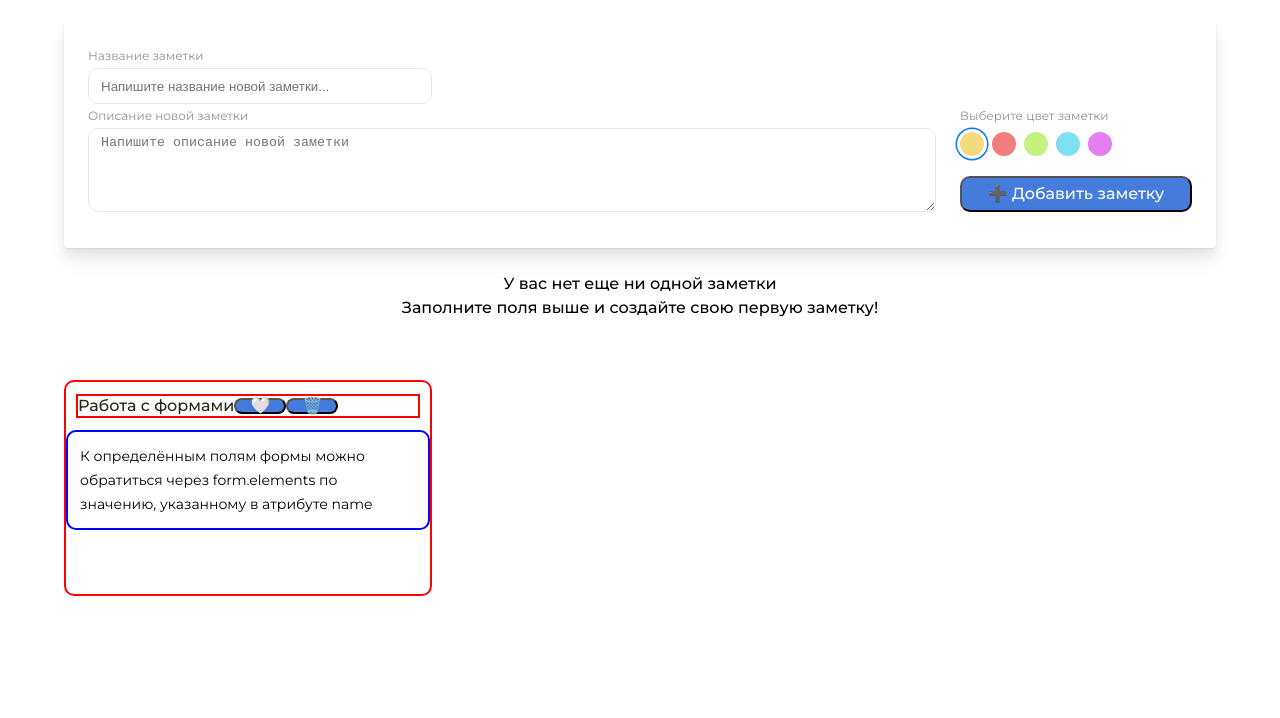
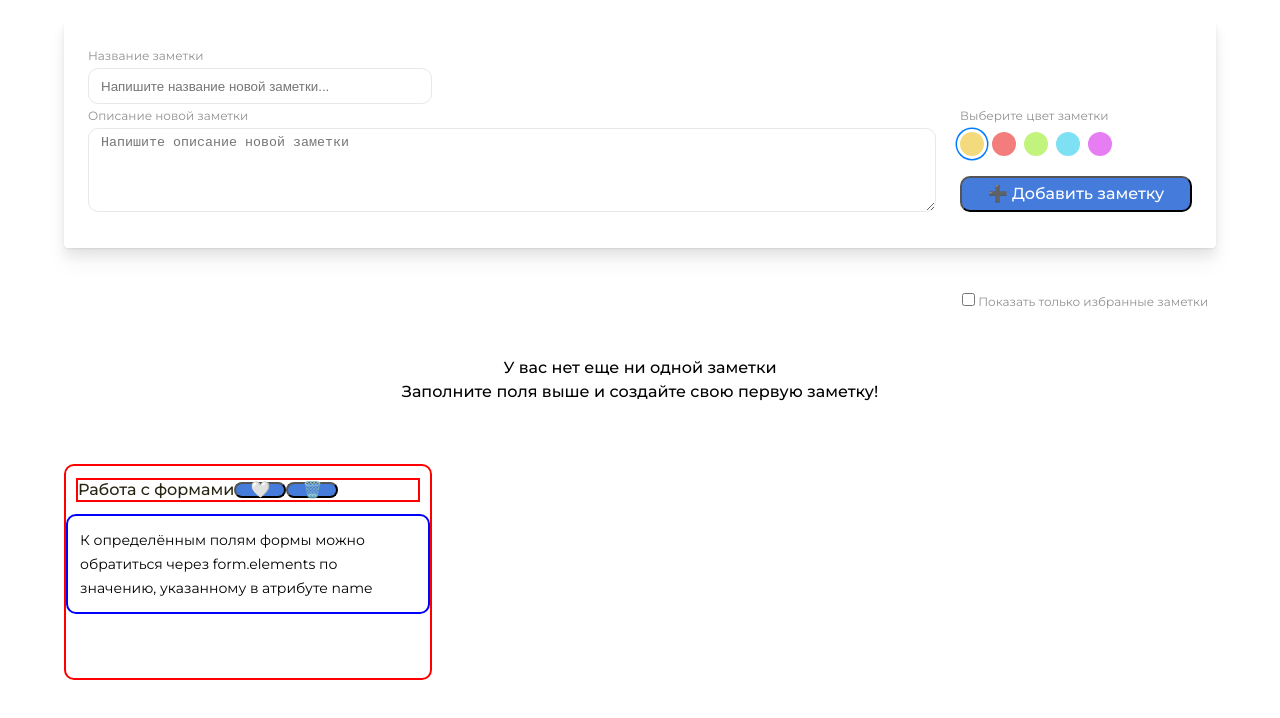
Before and after one commit to StarovoitKaterina/Project_notes, a plain HTML site: page index.html in a window 1280 px wide. Shown: the part 64-782 px from the top of the page. Drawn offline with Linux system fonts and the light colour scheme.

Commit message:
favorite check

```diff
--- a/css/style.css
+++ b/css/style.css
@@ -248,3 +248,18 @@ p {
     text-align: right;
     color: #000;
 }
+.filter-box{
+    width: 1152px;
+    height: 60px;
+    display: flex;
+    align-items: center;
+    justify-content: flex-end;
+    flex-direction: row;
+    gap: 8px;
+    margin: 24px 64px;
+
+}
+.my-favorite {
+    width: 254px;
+    height: 24px;
+}
--- a/index.html
+++ b/index.html
@@ -13,10 +13,10 @@
 <body>
 
 <header class="header">
-    <div class = 'header-container'>
+    <div class='header-container'>
         <img src="images/Notes.svg" alt="" class="logo">
         <img src="images/notes2.svg" alt="" class="logo-main">
-        <span class ="notes-counter">Всего заметок:</span>
+        <span class="notes-counter">Всего заметок:</span>
     </div>
 </header>
 <main class="section">
@@ -62,14 +62,16 @@
             </div>
         </form>
     </div>
+    <div class="filter-box">
+        <label class="my-favorite">
+            <input type="checkbox" name="favorites" id="favorites">
+            Показать только избранные заметки
+        </label>
+    </div>
     <div>
         <p>У вас нет еще ни одной заметки</p>
         <p>Заполните поля выше и создайте свою первую заметку!</p>
     </div>
-    <div class="filter-box">
-        <!-- Ваш код -->
-    </div>
-
 
     <ul class="notes-list">
         <!-- Сюда будут рендерится заметки из JavaScript -->
```
